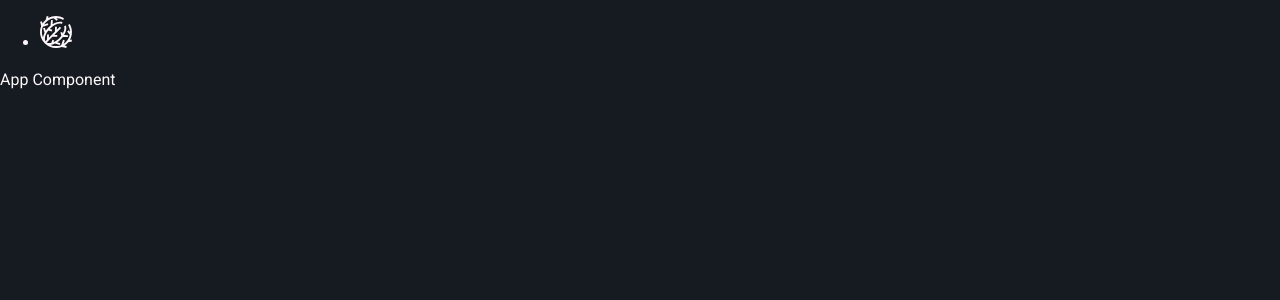
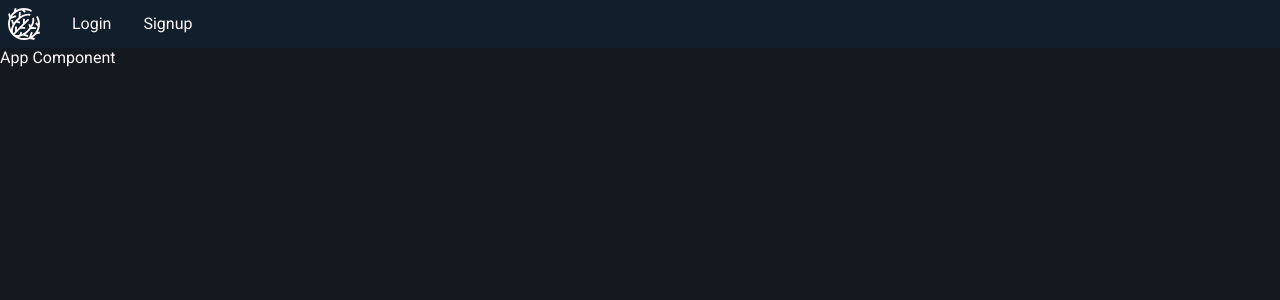
Before and after one commit to hhuuddoo/silent-classroom, a React (Create React App) app: page / in a window 1280 px wide. Shown: the top 300 px of the page. Built offline with nearby package versions, Linux system fonts and the light colour scheme.

Commit message:
add basic header styling

```diff
--- a/src/components/header.js
+++ b/src/components/header.js
@@ -11,6 +11,12 @@ export default function Header() {
               <Logo />
             </a>
           </li>
+          <li className="main-header__nav--item">
+            <a href="">Login</a>
+          </li>
+          <li className="main-header__nav--item">
+            <a href="">Signup</a>
+          </li>
         </ul>
       </nav>
     </header>
--- a/src/scss/_globals.scss
+++ b/src/scss/_globals.scss
@@ -17,3 +17,7 @@ body {
   line-height: 1.3;
   font-family: "Roboto", sans-serif;
 }
+
+.container {
+  max-width: 1280px;
+}
--- a/src/scss/_header.scss
+++ b/src/scss/_header.scss
@@ -1,4 +1,35 @@
 .main-header {
+  background-color: $header-color;
+  //   background-color: red;
+  padding: 0.5rem;
+
+  &__nav {
+    width: 100%;
+
+    &--items {
+      display: flex;
+      align-items: center;
+      align-items: center;
+      list-style: none;
+      padding: 0;
+      margin: 0;
+    }
+
+    &--item {
+      margin-right: 2rem;
+
+      &:first-of-type {
+        height: 2rem;
+      }
+
+      a {
+        height: 100%;
+        display: block;
+        color: inherit;
+        text-decoration: none;
+      }
+    }
+  }
   svg {
     width: 2rem;
     height: 2rem;
--- a/src/scss/_variables.scss
+++ b/src/scss/_variables.scss
@@ -1,4 +1,4 @@
-$bg-color: #161b22;
+$bg-color: #14191f;
 $border-color: #171e27;
 $header-color: #111f2d;
 $white: #ffffff;
--- a/src/scss/index.css
+++ b/src/scss/index.css
@@ -2,7 +2,7 @@ html {
   font-size: 100%;
   -webkit-box-sizing: border-box;
           box-sizing: border-box;
-  background-color: #161b22;
+  background-color: #14191f;
   color: #fef8fa;
 }
 
@@ -20,6 +20,47 @@ body {
   font-family: "Roboto", sans-serif;
 }
 
+.container {
+  max-width: 1280px;
+}
+
+.main-header {
+  background-color: #111f2d;
+  padding: 0.5rem;
+}
+
+.main-header__nav {
+  width: 100%;
+}
+
+.main-header__nav--items {
+  display: -webkit-box;
+  display: -ms-flexbox;
+  display: flex;
+  -webkit-box-align: center;
+      -ms-flex-align: center;
+          align-items: center;
+  align-items: center;
+  list-style: none;
+  padding: 0;
+  margin: 0;
+}
+
+.main-header__nav--item {
+  margin-right: 2rem;
+}
+
+.main-header__nav--item:first-of-type {
+  height: 2rem;
+}
+
+.main-header__nav--item a {
+  height: 100%;
+  display: block;
+  color: inherit;
+  text-decoration: none;
+}
+
 .main-header svg {
   width: 2rem;
   height: 2rem;
```
Also changed, not shown: 1 other file (tests, documents, lock files or other folders).
